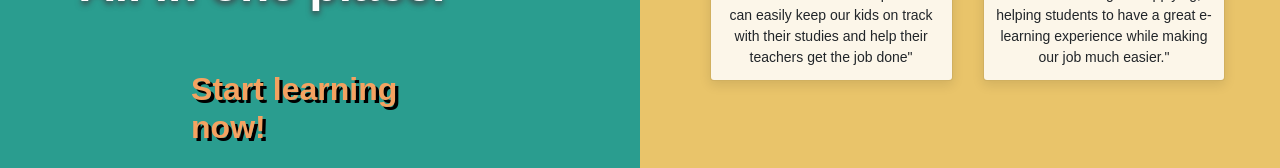
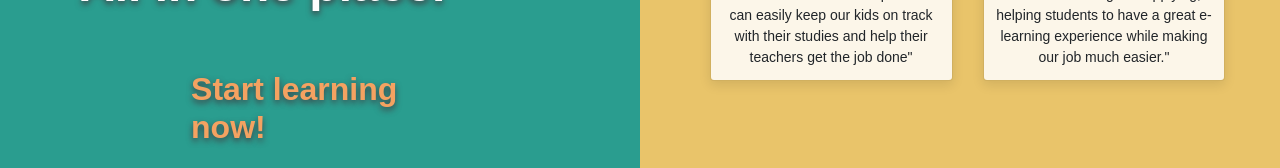
Before and after one commit to BrennoLima/FunTeam8, a React (Create React App) app: page / in a window 1280 px wide. Shown: the part 532-700 px from the top of the page. Built offline with nearby package versions, Linux system fonts and the light colour scheme.

Commit message:
Landing update

```diff
--- a/src/components/layout/landing/landing.css
+++ b/src/components/layout/landing/landing.css
@@ -44,7 +44,7 @@
 	/*color: #b6eb7a;*/
 	color: #f4a261;
 	font-size: 2rem;
-	text-shadow: 0.2rem 0.2rem black;
+	text-shadow: 0rem 0.2rem 0.4rem #3f3f44;
 }
 
 .landingpage-pic {
```
